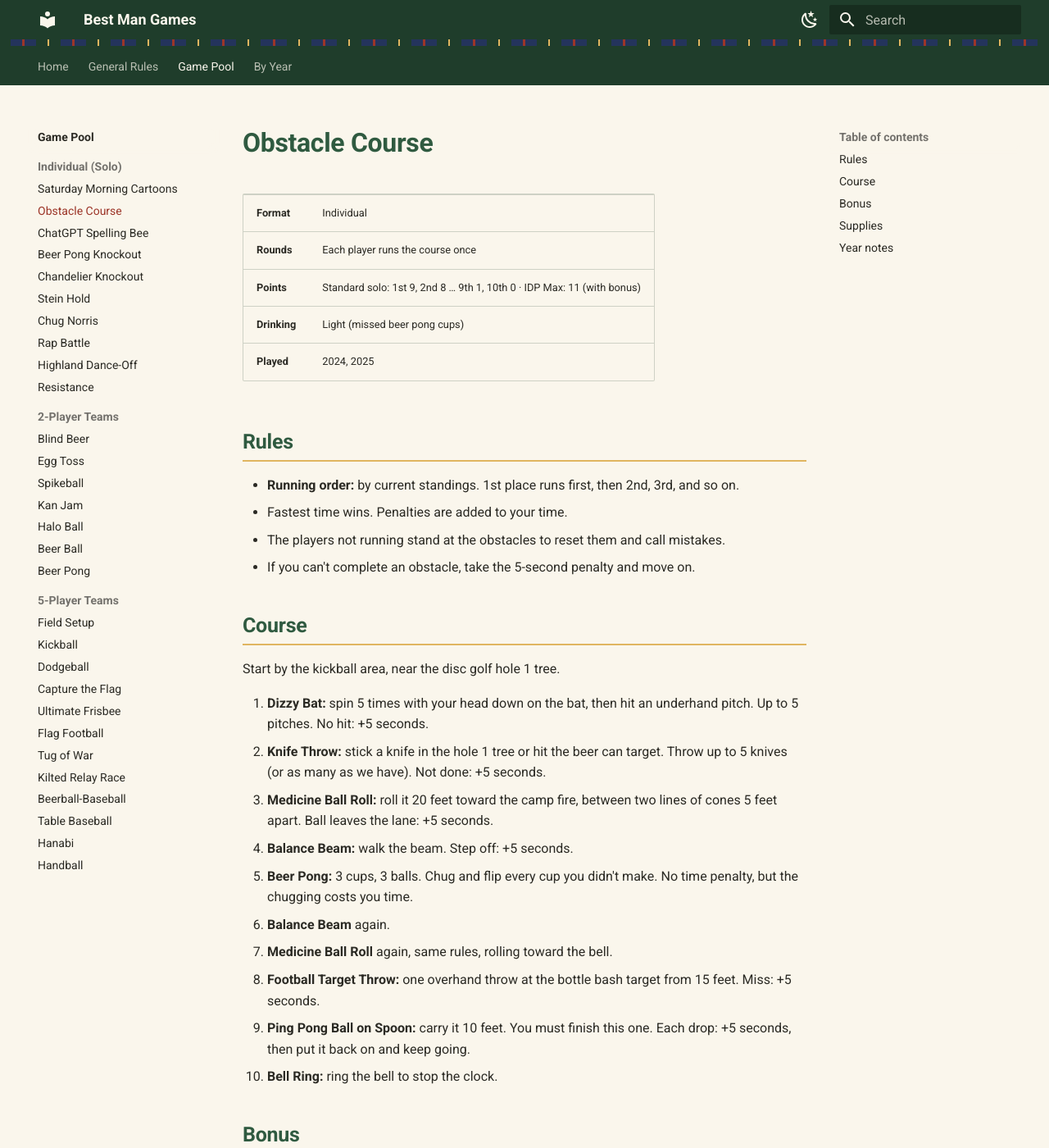
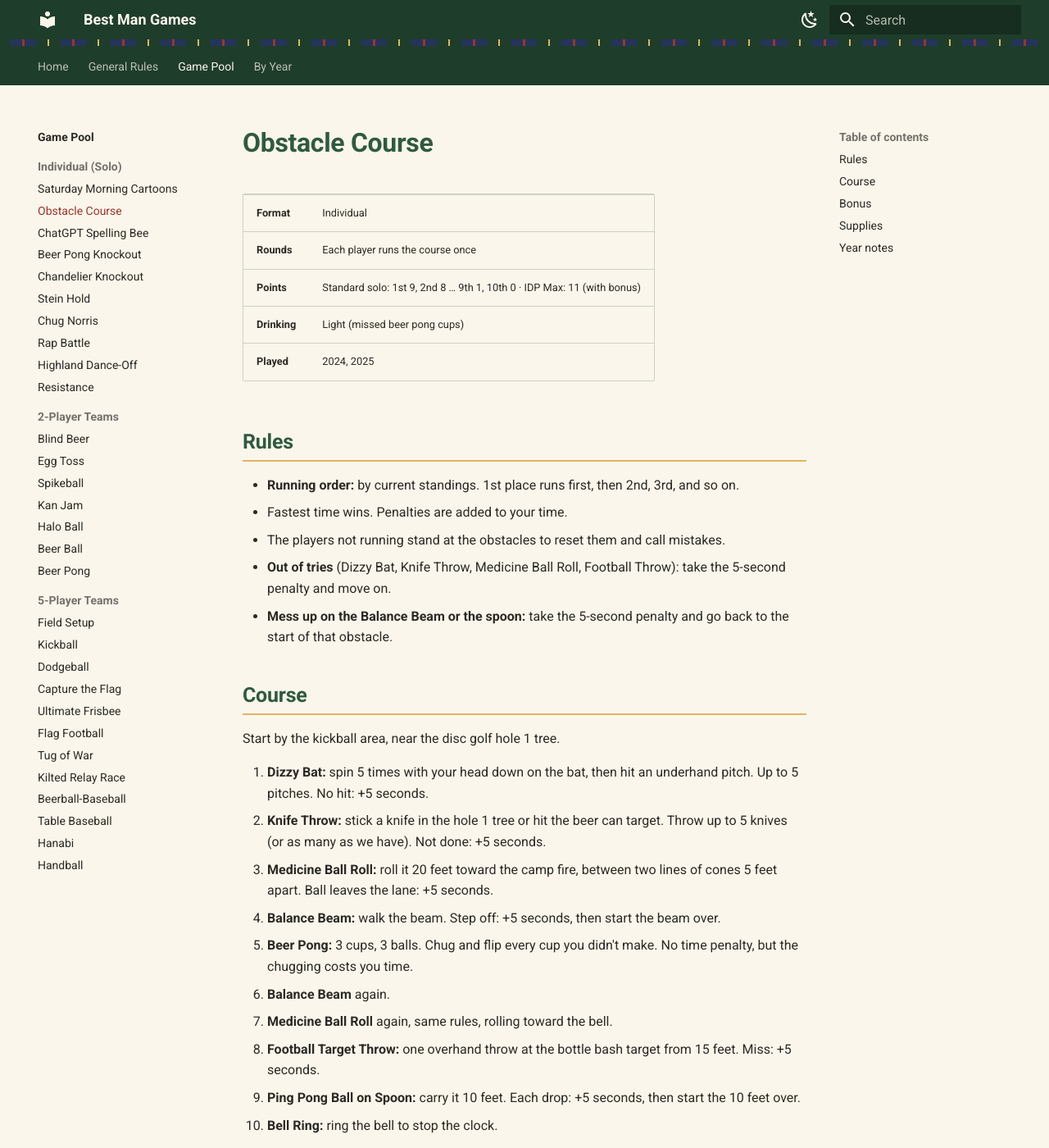
Before and after one commit to samuel-edison/best-man-games, an MkDocs documentation site: the page built from docs/games/individual/obstacle-course.md, in a window 1280 px wide and 1400 px high. Shown: the whole window at 82% size. Built offline with MkDocs 1.6.1 and Material for MkDocs 9.7.7, drawn with Linux system fonts in a browser that asks for light colours.

Commit message:
Obstacle course restart rule and Halo Ball shoot for ball
Co-Authored-By: Claude Opus 5.5 <noreply@anthropic.com>

```diff
--- a/docs/games/individual/obstacle-course.md
+++ b/docs/games/individual/obstacle-course.md
@@ -13,7 +13,8 @@
 - **Running order:** by current standings. 1st place runs first, then 2nd, 3rd, and so on.
 - Fastest time wins. Penalties are added to your time.
 - The players not running stand at the obstacles to reset them and call mistakes.
-- If you can't complete an obstacle, take the 5-second penalty and move on.
+- **Out of tries** (Dizzy Bat, Knife Throw, Medicine Ball Roll, Football Throw): take the 5-second penalty and move on.
+- **Mess up on the Balance Beam or the spoon:** take the 5-second penalty and go back to the start of that obstacle.
 
 ## Course
 
@@ -22,12 +23,12 @@ Start by the kickball area, near the disc golf hole 1 tree.
 1. **Dizzy Bat:** spin 5 times with your head down on the bat, then hit an underhand pitch. Up to 5 pitches. No hit: +5 seconds.
 2. **Knife Throw:** stick a knife in the hole 1 tree or hit the beer can target. Throw up to 5 knives (or as many as we have). Not done: +5 seconds.
 3. **Medicine Ball Roll:** roll it 20 feet toward the camp fire, between two lines of cones 5 feet apart. Ball leaves the lane: +5 seconds.
-4. **Balance Beam:** walk the beam. Step off: +5 seconds.
+4. **Balance Beam:** walk the beam. Step off: +5 seconds, then start the beam over.
 5. **Beer Pong:** 3 cups, 3 balls. Chug and flip every cup you didn't make. No time penalty, but the chugging costs you time.
 6. **Balance Beam** again.
 7. **Medicine Ball Roll** again, same rules, rolling toward the bell.
 8. **Football Target Throw:** one overhand throw at the bottle bash target from 15 feet. Miss: +5 seconds.
-9. **Ping Pong Ball on Spoon:** carry it 10 feet. You must finish this one. Each drop: +5 seconds, then put it back on and keep going.
+9. **Ping Pong Ball on Spoon:** carry it 10 feet. Each drop: +5 seconds, then start the 10 feet over.
 10. **Bell Ring:** ring the bell to stop the clock.
 
 ## Bonus
```
Also changed, not shown: docs/games/two-player/halo-ball.md (+1 -0 lines).
